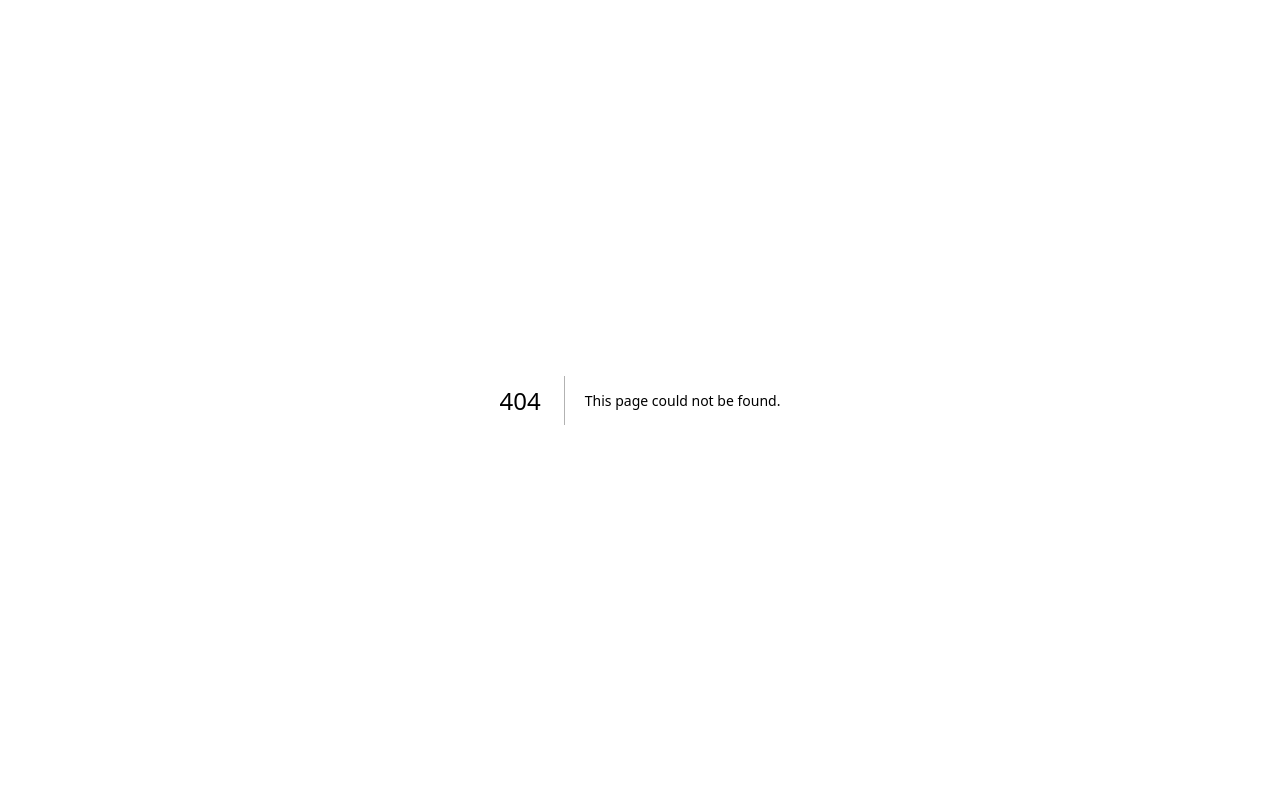
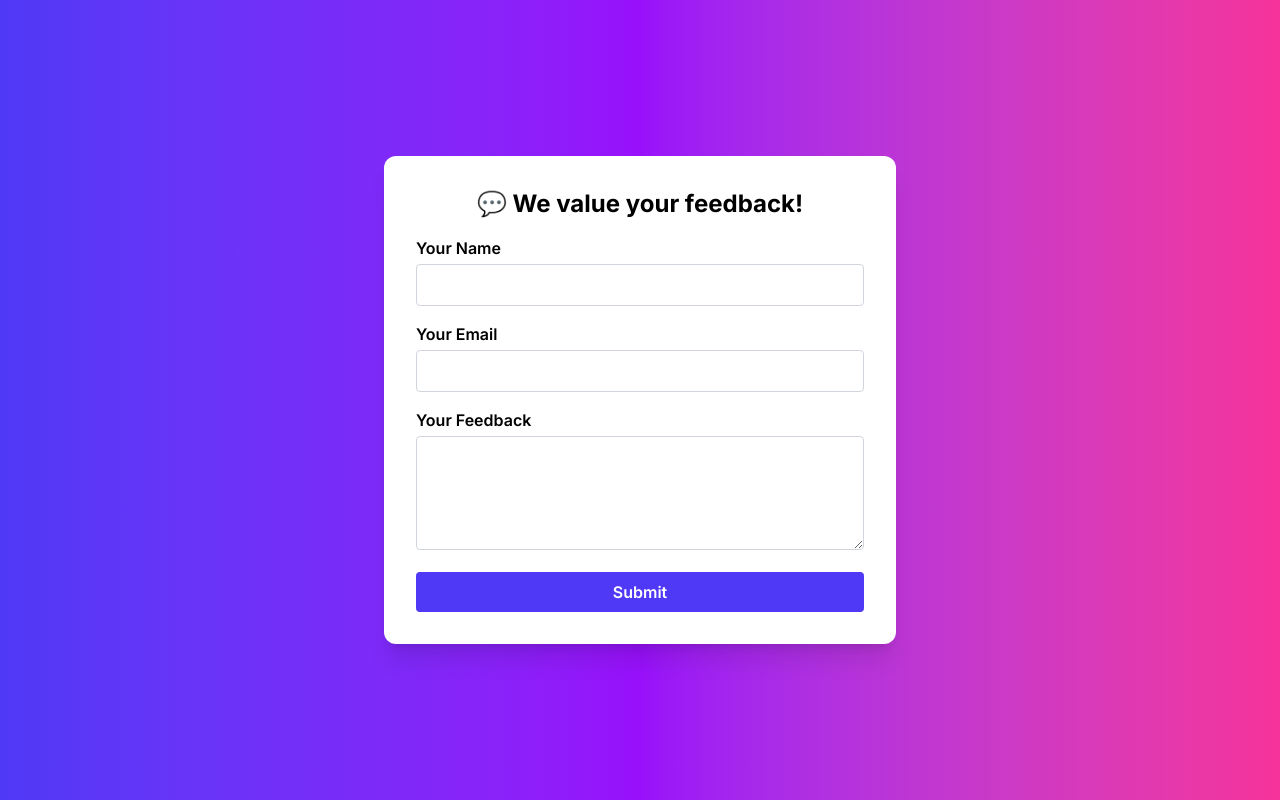
Before and after one commit to kush704/valutide-ai-home, a Next.js app: page /feedback in a window 1280 px wide. Before the commit this address had no page. Built offline with nearby package versions, Linux system fonts and the light colour scheme.

Commit message:
Made updates to homepage

```diff
--- /dev/null
+++ b/app/feedback/page.tsx
@@ -0,0 +1,72 @@
+'use client';
+
+import { useState } from 'react';
+
+export default function FeedbackPage() {
+  const [status, setStatus] = useState('');
+
+  const handleSubmit = async (e: React.FormEvent<HTMLFormElement>) => {
+    e.preventDefault();
+    const form = e.currentTarget;
+    const formData = new FormData(form);
+
+    const response = await fetch('https://formspree.io/f/xgvygnkb', {
+      method: 'POST',
+      body: formData,
+      headers: {
+        Accept: 'application/json',
+      },
+    });
+
+    if (response.ok) {
+      setStatus('Thank you for your feedback!');
+      form.reset();
+    } else {
+      setStatus('Oops! Something went wrong.');
+    }
+  };
+
+  return (
+    <div className="min-h-screen bg-gradient-to-r from-indigo-600 via-purple-600 to-pink-500 p-6 text-white flex items-center justify-center">
+      <div className="bg-white text-black p-8 rounded-xl shadow-xl w-full max-w-lg">
+        <h2 className="text-2xl font-bold mb-4 text-center">💬 We value your feedback!</h2>
+        <form onSubmit={handleSubmit} className="space-y-4">
+          <div>
+            <label className="block font-semibold">Your Name</label>
+            <input
+              type="text"
+              name="name"
+              required
+              className="w-full mt-1 p-2 border border-gray-300 rounded"
+            />
+          </div>
+          <div>
+            <label className="block font-semibold">Your Email</label>
+            <input
+              type="email"
+              name="email"
+              required
+              className="w-full mt-1 p-2 border border-gray-300 rounded"
+            />
+          </div>
+          <div>
+            <label className="block font-semibold">Your Feedback</label>
+            <textarea
+              name="message"
+              rows={4}
+              required
+              className="w-full mt-1 p-2 border border-gray-300 rounded"
+            ></textarea>
+          </div>
+          <button
+            type="submit"
+            className="w-full bg-indigo-600 hover:bg-indigo-700 text-white font-semibold py-2 px-4 rounded transition"
+          >
+            Submit
+          </button>
+        </form>
+        {status && <p className="mt-4 text-center font-medium text-green-600">{status}</p>}
+      </div>
+    </div>
+  );
+}
--- a/app/page.tsx
+++ b/app/page.tsx
@@ -104,6 +104,15 @@ export default function HomePage() {
           bgDark="bg-gradient-to-br from-yellow-800 via-orange-800 to-red-800"
           darkMode={darkMode}
         />
+        <Card
+          title="💬 Feedback"
+          desc="Tell us what you think about ValuCommerce"
+          onClick={() => handleNavigate('/feedback')}
+          borderColor="border-green-500"
+          bgLight="bg-white"
+          bgDark="bg-gradient-to-br from-green-900 via-emerald-800 to-teal-800"
+          darkMode={darkMode}
+        />
       </div>
 
       {/* Footer */}
@@ -124,6 +133,7 @@ export default function HomePage() {
   );
 }
 
+// ✅ Card Component (original style)
 function Card({
   title,
   desc,
--- /dev/null
+++ b/tailwind.config.js
@@ -0,0 +1,27 @@
+/** @type {import('tailwindcss').Config} */
+module.exports = {
+  content: [
+    "./app/**/*.{js,ts,jsx,tsx}",
+    "./pages/**/*.{js,ts,jsx,tsx}",
+    "./components/**/*.{js,ts,jsx,tsx}",
+  ],
+  theme: {
+    extend: {
+      keyframes: {
+        orbit: {
+          '0%': { transform: 'rotate(0deg)' },
+          '100%': { transform: 'rotate(360deg)' },
+        },
+        counterOrbit: {
+          '0%': { transform: 'rotate(0deg)' },
+          '100%': { transform: 'rotate(-360deg)' },
+        }
+      },
+      animation: {
+        orbit: 'orbit 12s linear infinite',
+        counterOrbit: 'counterOrbit 12s linear infinite',
+      }
+    },
+  },
+  plugins: [],
+};
```
